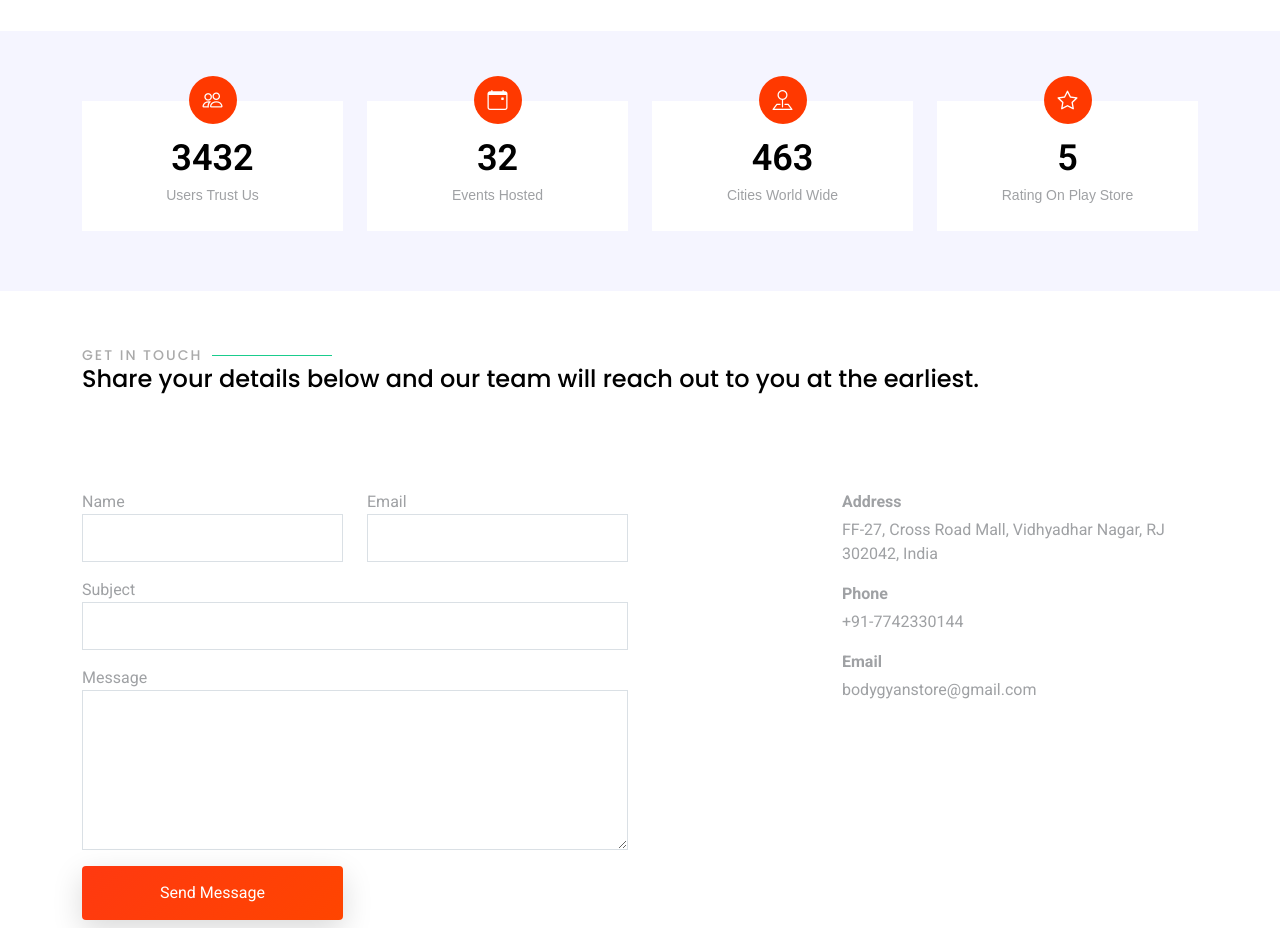
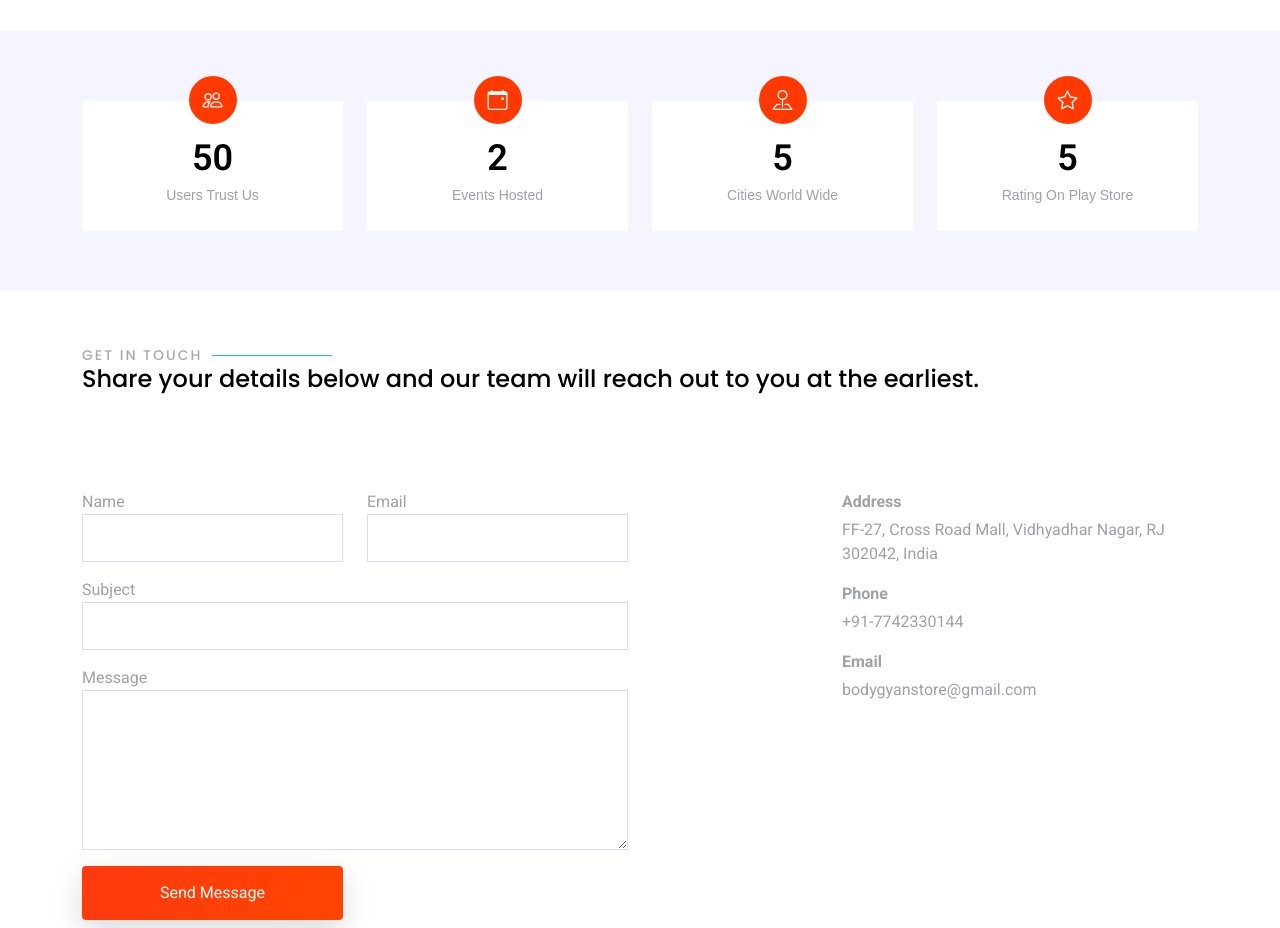
Before and after one commit to iamdharmveer/bodygyaan, a plain HTML site: page index.html in a window 1280 px wide. Shown: the part 1480-2408 px from the top of the page. Drawn offline with Linux system fonts and the light colour scheme.

Commit message:
Update index.html

```diff
--- a/index.html
+++ b/index.html
@@ -118,21 +118,21 @@
           <div class="col-lg-3 col-md-6">
             <div class="count-box">
               <i class="bi bi-people"></i>
-                <span data-purecounter-start="0" data-purecounter-end="3432" data-purecounter-duration="1" class="purecounter"></span>
+                <span data-purecounter-start="0" data-purecounter-end="50" data-purecounter-duration="1" class="purecounter"></span>
                   <p>Users Trust Us</p>
             </div>
           </div>
           <div class="col-lg-3 col-md-6 mt-5 mt-md-0">
             <div class="count-box">
               <i class="bi bi-calendar-event"></i>
-              <span data-purecounter-start="0" data-purecounter-end="32" data-purecounter-duration="1" class="purecounter"></span>
+              <span data-purecounter-start="0" data-purecounter-end="02" data-purecounter-duration="1" class="purecounter"></span>
               <p>Events Hosted</p>
             </div>
           </div>
           <div class="col-lg-3 col-md-6 mt-5 mt-lg-0">
             <div class="count-box">
               <i class="bi bi-pin-map"></i>
-              <span data-purecounter-start="0" data-purecounter-end="463" data-purecounter-duration="1" class="purecounter"></span>
+              <span data-purecounter-start="0" data-purecounter-end="5" data-purecounter-duration="1" class="purecounter"></span>
               <p>Cities World Wide</p>
             </div>
           </div>
```
